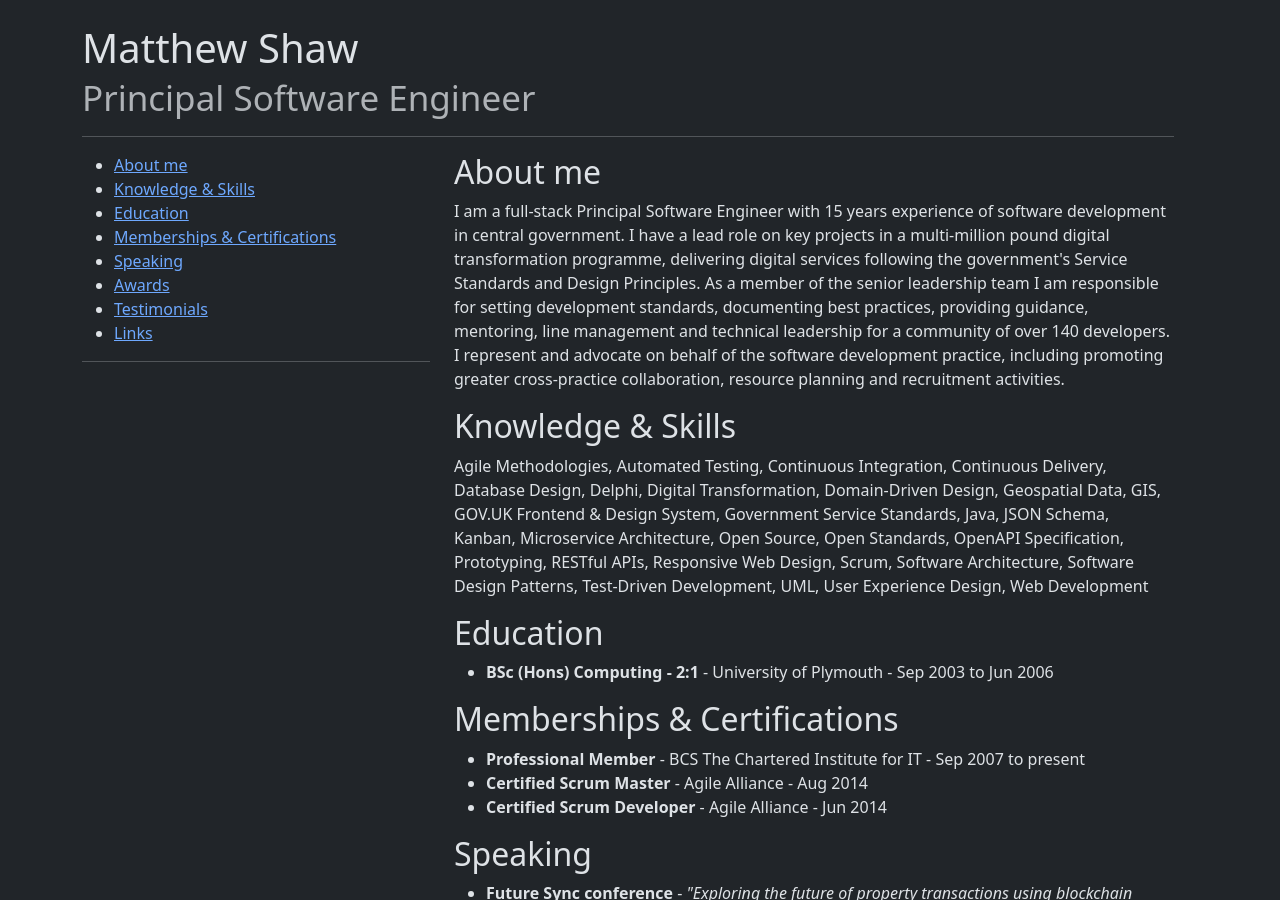
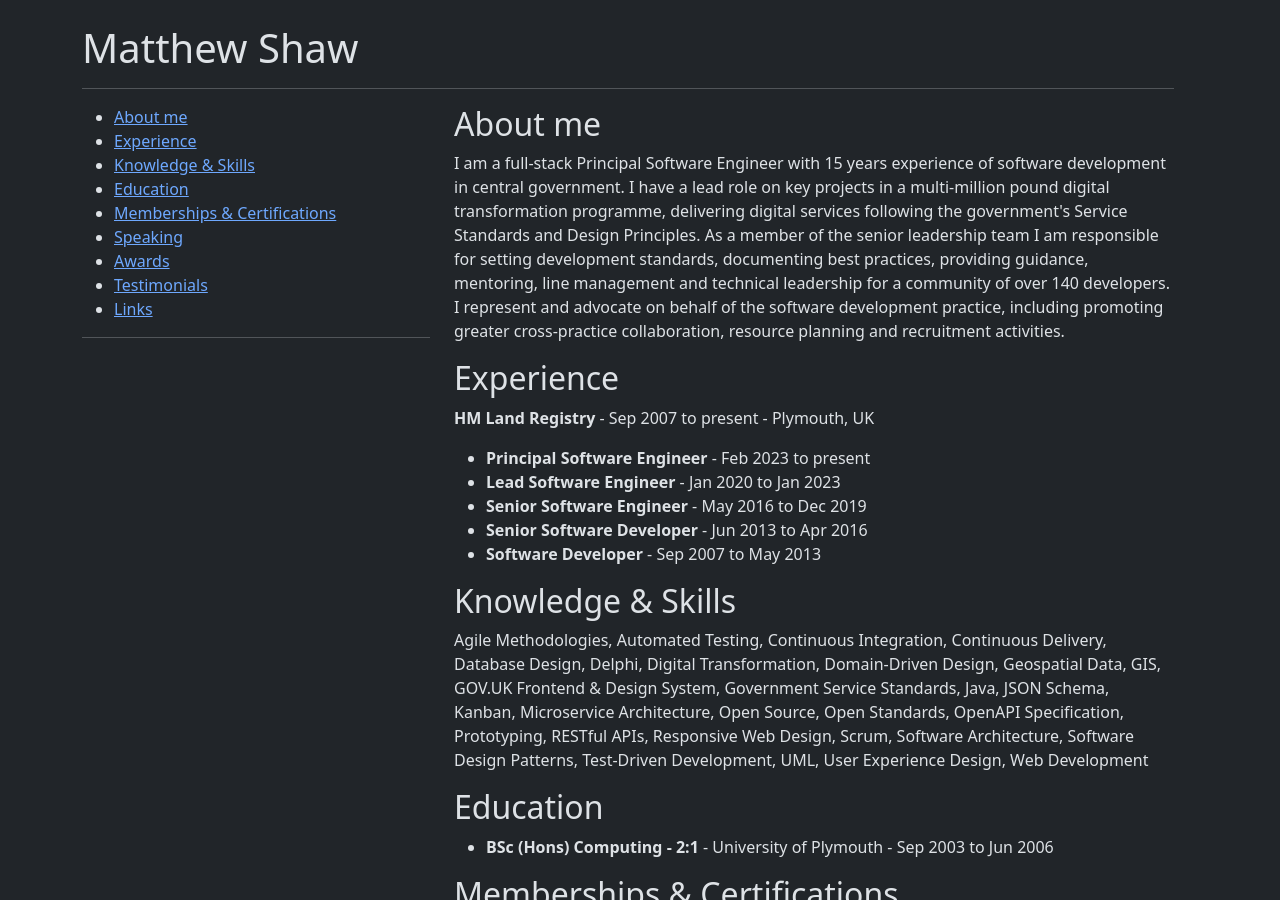
Before and after one commit to matthew-shaw/matthew-shaw.github.io, a Jekyll site: the page built from index.html, in a window 1280 px wide and 900 px high. Built offline with Jekyll 4.4.1, drawn with Linux system fonts in a browser that asks for light colours.

Commit message:
add experience

```diff
--- a/index.html
+++ b/index.html
@@ -4,7 +4,7 @@
 ---
 <div class="row">
     <div class="col">
-        <h1>{{site.title}} <br><small class="text-body-secondary">Principal Software Engineer</small></h1>
+        <h1>{{site.title}}</h1>
         <hr>
     </div>
 </div>
@@ -12,6 +12,7 @@
     <div class="col-md-4">
         <ul>
             <li><a href="#about">About me</a></li>
+            <li><a href="#experience">Experience</a></li>
             <li><a href="#knowledge-skills">Knowledge & Skills</a></li>
             <li><a href="#education">Education</a></li>
             <li><a href="#memberships-certifications">Memberships & Certifications</a></li>
@@ -25,6 +26,16 @@
     <div class="col-md-8">
         <h2 id="about">About me</h2>
         <p>I am a full-stack Principal Software Engineer with 15 years experience of software development in central government. I have a lead role on key projects in a multi-million pound digital transformation programme, delivering digital services following the government's Service Standards and Design Principles. As a member of the senior leadership team I am responsible for setting development standards, documenting best practices, providing guidance, mentoring, line management and technical leadership for a community of over 140 developers. I represent and advocate on behalf of the software development practice, including promoting greater cross-practice collaboration, resource planning and recruitment activities.</p>
+
+        <h2 id="experience">Experience</h2>
+        <p><strong>HM Land Registry</strong> - Sep 2007 to present - Plymouth, UK</p>
+        <ul>
+            <li><strong>Principal Software Engineer</strong> - Feb 2023 to present</li>
+            <li><strong>Lead Software Engineer</strong> - Jan 2020 to Jan 2023</li>
+            <li><strong>Senior Software Engineer</strong> - May 2016 to Dec 2019</li>
+            <li><strong>Senior Software Developer</strong> - Jun 2013 to Apr 2016</li>
+            <li><strong>Software Developer</strong> - Sep 2007 to May 2013</li>
+        </ul>
 
         <h2 id="knowledge-skills">Knowledge & Skills</h2>
         <p>Agile Methodologies, Automated Testing, Continuous Integration, Continuous Delivery, Database Design, Delphi, Digital Transformation, Domain-Driven Design, Geospatial Data, GIS, GOV.UK Frontend & Design System, Government Service Standards, Java, JSON Schema, Kanban, Microservice Architecture, Open Source, Open Standards, OpenAPI Specification, Prototyping, RESTful APIs, Responsive Web Design, Scrum, Software Architecture, Software Design Patterns, Test-Driven Development, UML, User Experience Design, Web Development</p>
```
